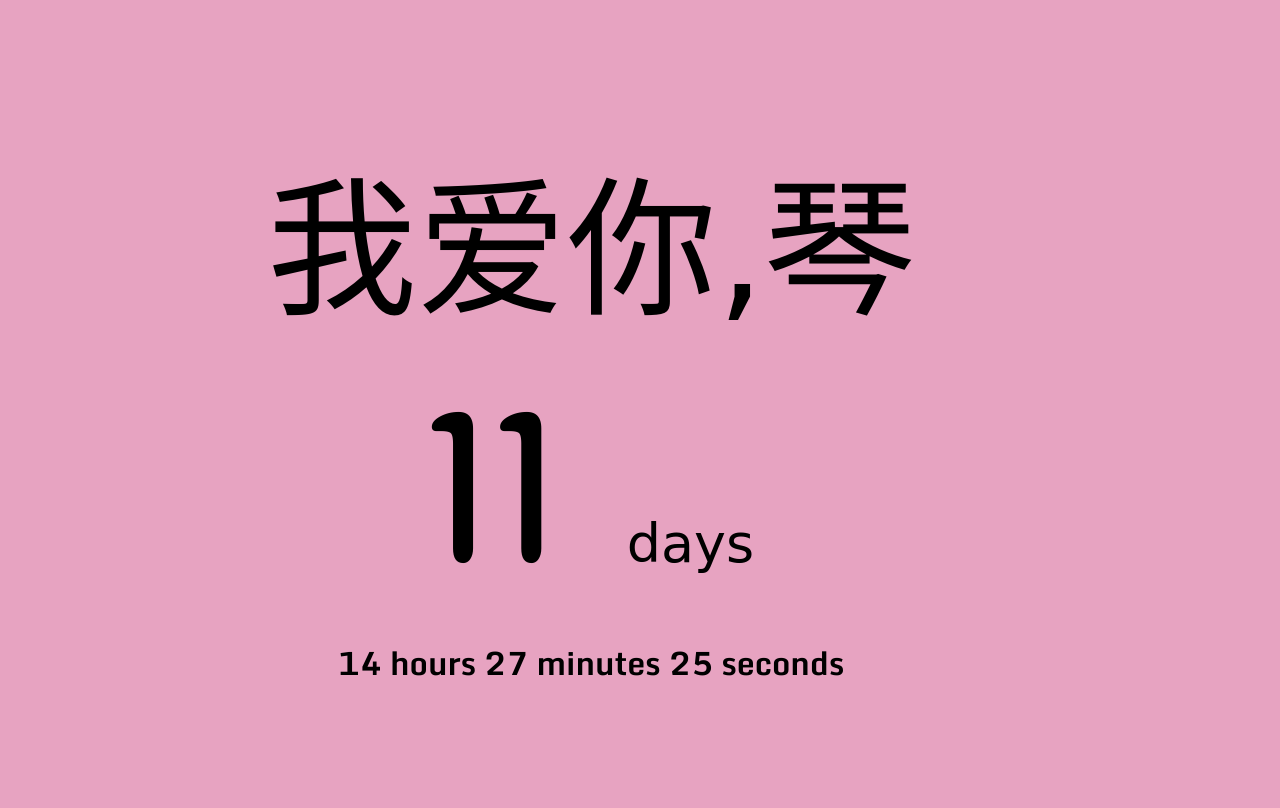
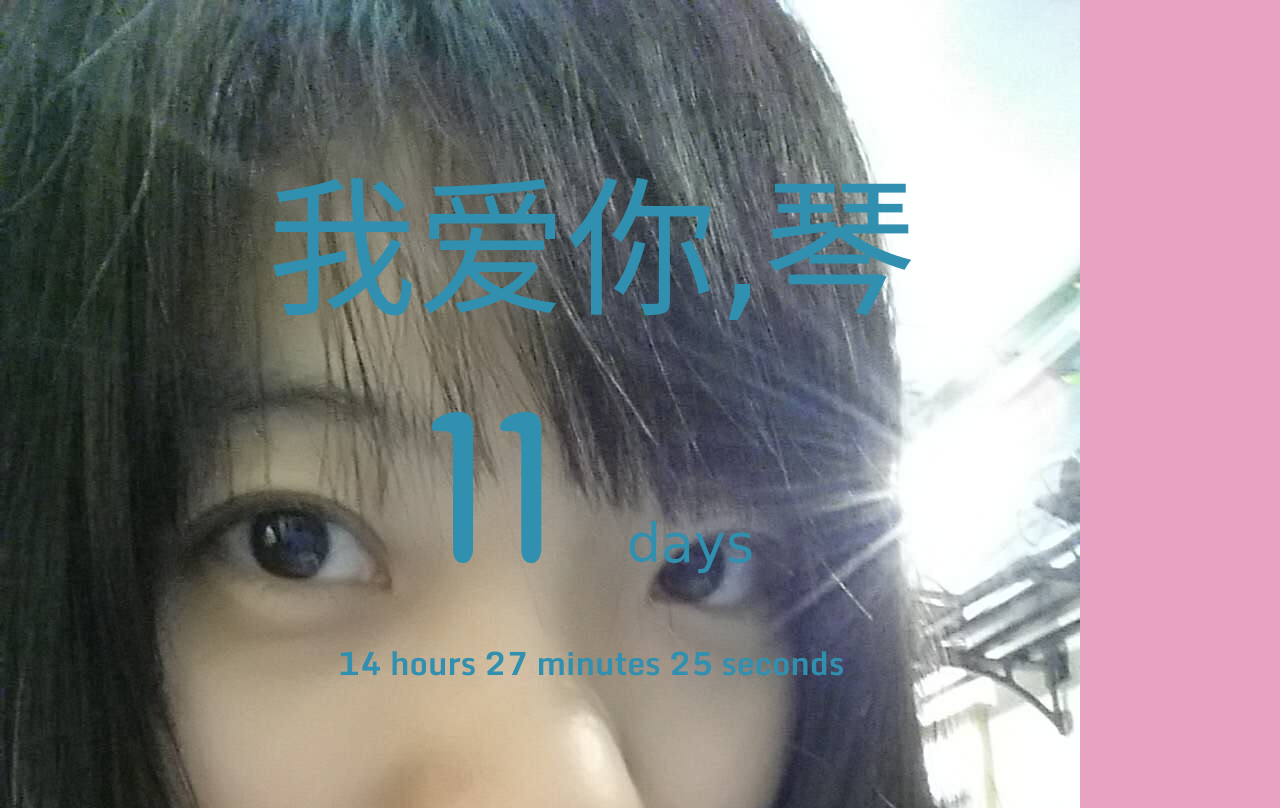
Before and after one commit to xiaoyier/Liuhaha, a plain HTML site: page index.html in a window 1280 px wide. Drawn offline with Linux system fonts and the light colour scheme; a web font is replaced by a local one.

Commit message:
feat: add background image

```diff
--- a/index.html
+++ b/index.html
@@ -7,13 +7,18 @@
         font-family: 'Regular', cursive;
         width: auto;
         text-align: center;
+        color: #3190AF;
       }
+
       .days {
         font-size: 216px;
         font-family: 'Rye', cursive;
         width: auto;
           text-align: center;
+          color: #3190AF;
       }
+
+
 
       .days-label {
         font-size: 54px;
@@ -25,6 +30,7 @@
           font-family: "Monda_bo", Georgia, sans-serif;
           width: auto;
           text-align: center;
+          color: #3190AF;
       }
 
       .seconds-label {
@@ -37,6 +43,23 @@
 
       .container {
          position: absolute;
+      }
+
+
+      /*#background{*/
+          /*width: 100%;*/
+          /*height: 100%;*/
+          /*position: fixed;*/
+          /*z-index: -1;*/
+      /*}*/
+
+      body,html{
+          height: 100%;
+      }
+
+      body{
+          background: url('HaHa1.jpeg') no-repeat fixed;
+          background-size：cover;
       }
 
 @font-face {
@@ -117,6 +140,7 @@ function updateNumbers() {
     <![endif]-->
   </head>
   <body style="background-color: #e7a3c1">
+  <!--<img id="background" src="HaHa1.jpeg">-->
   <div class="container" style="position: absolute; left: 482px; top: 181.5px;">
       <div class="words"> 我爱你,琴</div>
       <div class="days">
```
Also changed, not shown: HaHa1.jpeg (added). Lines whose indentation alone changed are shown as unchanged.
